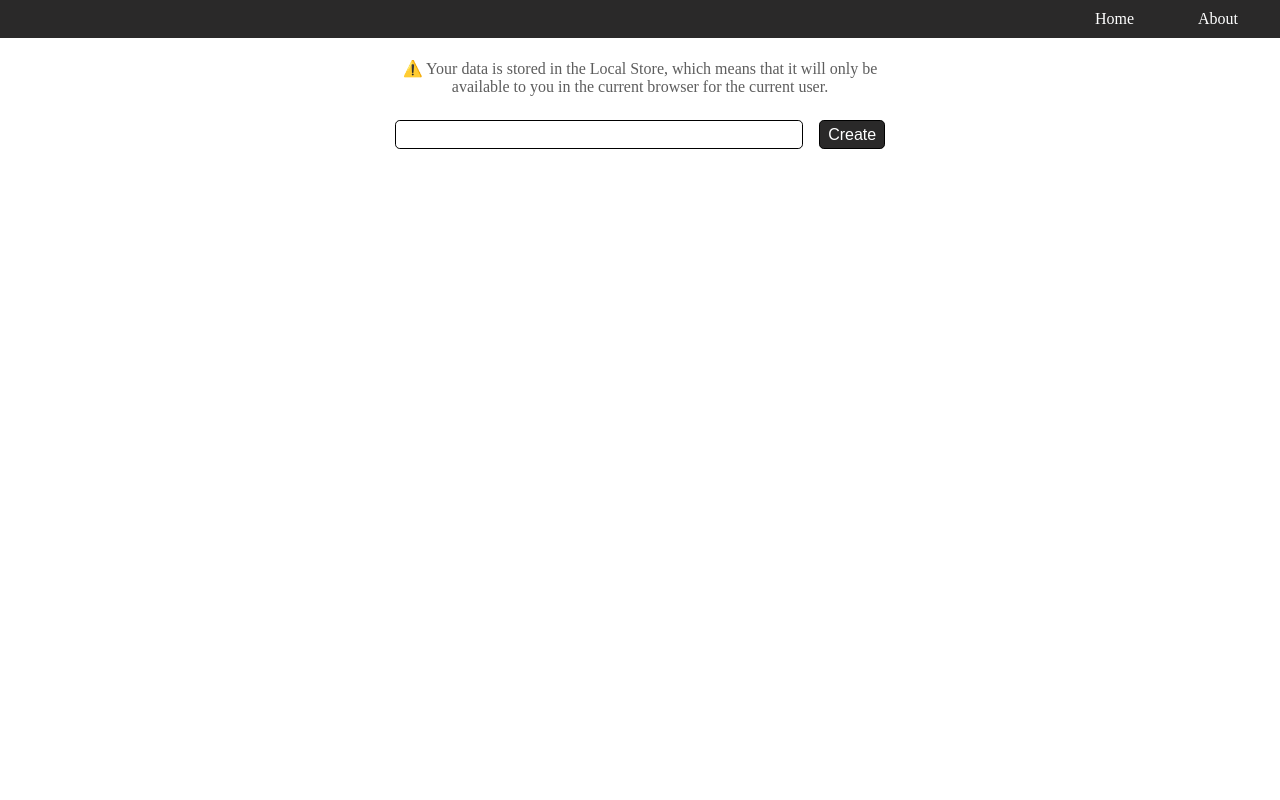
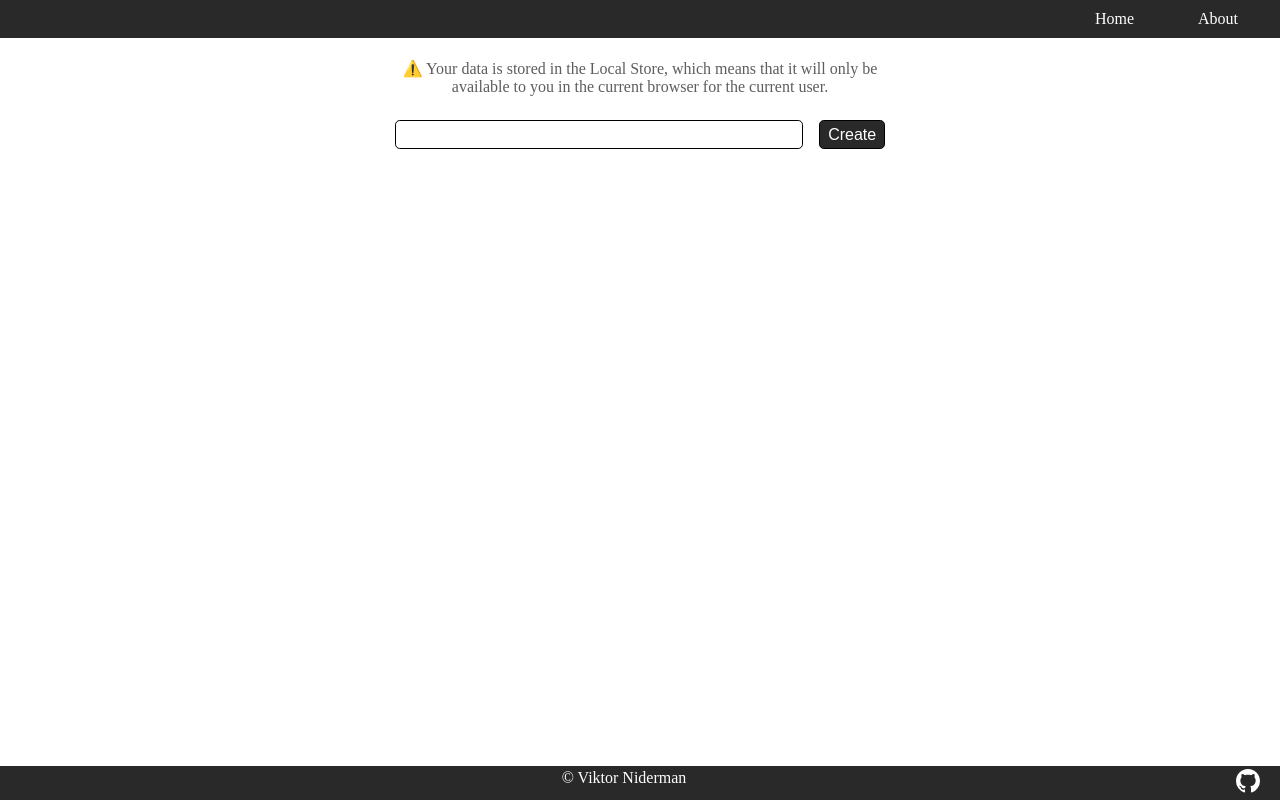
Before and after one commit to viktor-niderman-repositories-store/toDoList, a Vue app: page / in a window 1280 px wide. Built offline with nearby package versions, Linux system fonts and the light colour scheme.

Commit message:
add footer

```diff
--- a/src/App.vue
+++ b/src/App.vue
@@ -1,14 +1,23 @@
 <script setup lang="ts">
 import { RouterView } from 'vue-router'
 import Header from "@/components/Header.vue";
+import Footer from "@/components/Footer.vue";
 
 </script>
 
 <template>
-  <Header />
-  <RouterView />
+  <div class="d-flex flex-direction-column main">
+    <Header />
+    <RouterView class="grow-1 view" />
+    <Footer />
+  </div>
 </template>
 
 <style scoped>
-
+.main {
+  height: 100vh;
+}
+.view {
+  overflow: scroll;
+}
 </style>
--- a/src/assets/main.css
+++ b/src/assets/main.css
@@ -9,3 +9,12 @@
 .d-flex {
     display: flex;
 }
+.flex-direction-column {
+    flex-direction: column;
+}
+.grow-1 {
+    flex-grow: 1;
+}
+.fill-white {
+    fill: white;
+}
--- /dev/null
+++ b/src/components/Footer.vue
@@ -0,0 +1,28 @@
+<script setup lang="ts">
+import IconGitHub from "@/components/icons/IconGitHub.vue";
+</script>
+
+<template>
+  <footer>
+    <div></div>
+    <div>© Viktor Niderman</div>
+    <div>
+      <a href="https://github.com/viktor-niderman" target="_blank">
+        <IconGitHub class="fill-white icon"/>
+      </a>
+    </div>
+  </footer>
+</template>
+
+<style scoped>
+footer {
+  color: white;
+  background-color: #2a2929;
+  padding: .2rem 1rem;
+  display: flex;
+  justify-content: space-between;
+}
+.icon {
+  max-height: 24px;
+}
+</style>
--- /dev/null
+++ b/src/components/icons/IconGitHub.vue
@@ -0,0 +1,5 @@
+<template>
+  <svg height="32" aria-hidden="true" viewBox="0 0 16 16" width="32" data-view-component="true">
+    <path d="M8 0c4.42 0 8 3.58 8 8a8.013 8.013 0 0 1-5.45 7.59c-.4.08-.55-.17-.55-.38 0-.27.01-1.13.01-2.2 0-.75-.25-1.23-.54-1.48 1.78-.2 3.65-.88 3.65-3.95 0-.88-.31-1.59-.82-2.15.08-.2.36-1.02-.08-2.12 0 0-.67-.22-2.2.82-.64-.18-1.32-.27-2-.27-.68 0-1.36.09-2 .27-1.53-1.03-2.2-.82-2.2-.82-.44 1.1-.16 1.92-.08 2.12-.51.56-.82 1.28-.82 2.15 0 3.06 1.86 3.75 3.64 3.95-.23.2-.44.55-.51 1.07-.46.21-1.61.55-2.33-.66-.15-.24-.6-.83-1.23-.82-.67.01-.27.38.01.53.34.19.73.9.82 1.13.16.45.68 1.31 2.69.94 0 .67.01 1.3.01 1.49 0 .21-.15.45-.55.38A7.995 7.995 0 0 1 0 8c0-4.42 3.58-8 8-8Z"></path>
+  </svg>
+</template>
--- a/src/views/AboutView.vue
+++ b/src/views/AboutView.vue
@@ -2,7 +2,7 @@
   <div class="about">
     This website was created for the purpose of gaining practical experience in development, as well as showcasing our
     skills. You can find a page there that stores information in the Local Store, and all the code is available for
-    viewing on <a href="https://github.com/Zeref95/toDoList" target="_blank">GitHub</a>.
+    viewing on <a href="https://github.com/Zeref95/viktor-niderman" target="_blank">GitHub</a>.
   </div>
 </template>
 
```
